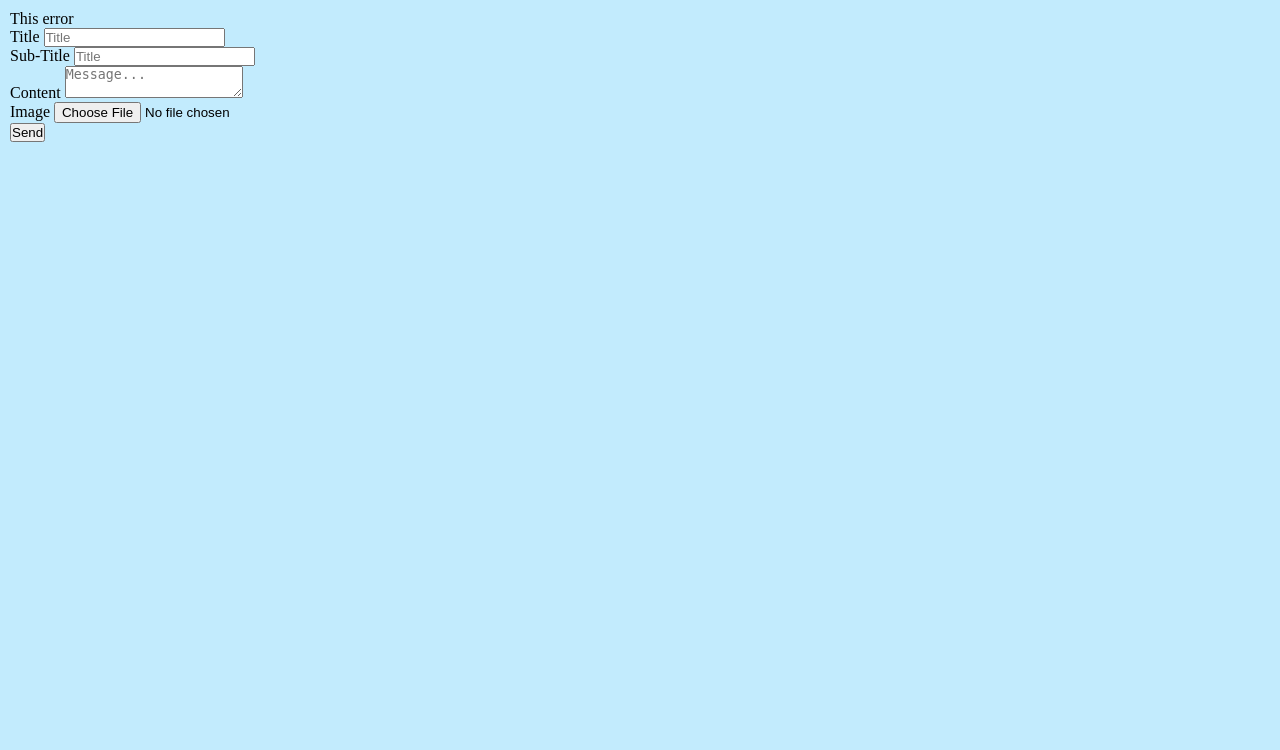
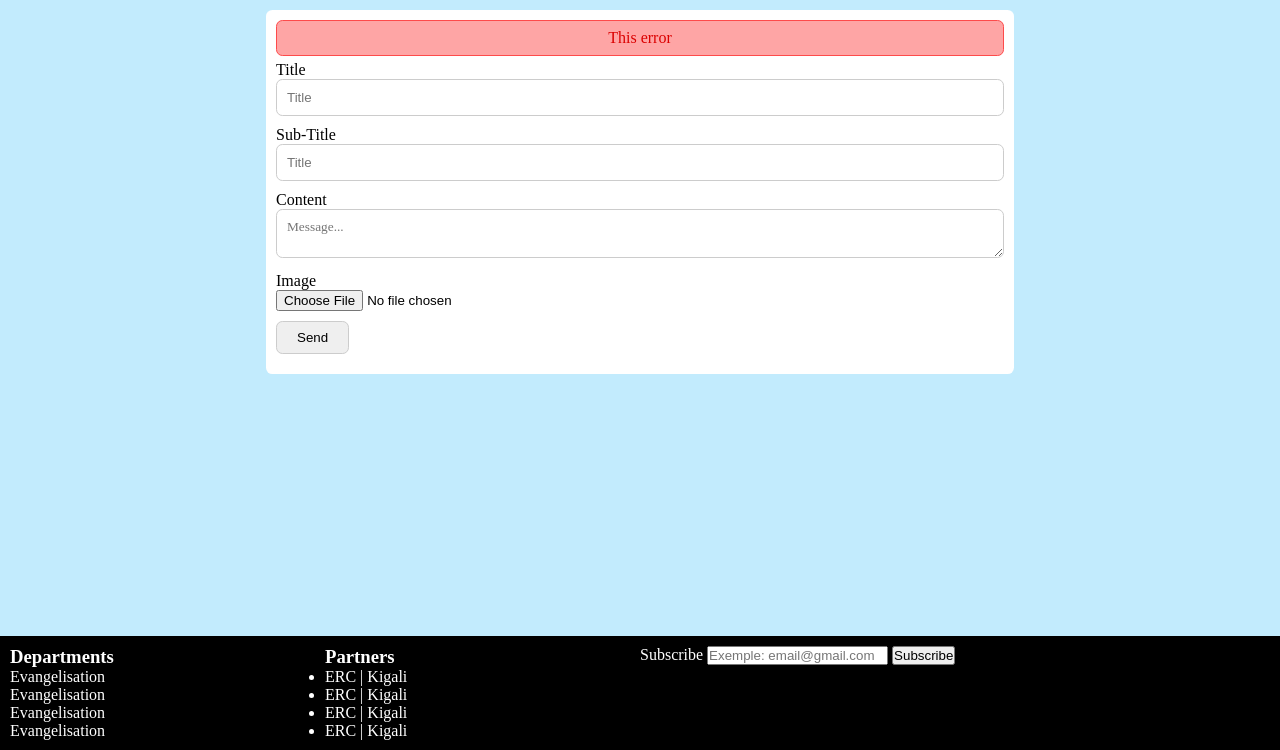
Before and after one commit to Jean-pierre14/erc_rwanda, a PHP site: page / in a window 1280 px wide. Shown: the part 50-800 px from the top of the page. Run offline with PHP 8.4, Linux system fonts and the light colour scheme.

Commit message:
Admin init part one

```diff
--- a/assets/css/style.css
+++ b/assets/css/style.css
@@ -61,6 +61,68 @@ nav .links ul li a {
 }
 
 .wrapper {
+  width: 60%;
+  margin: 0 auto;
+}
+
+.box {
+  background: var(--White);
+  border-radius: var(--Raduis);
+  padding: 10px;
+}
+.box form .error-text {
+  padding: 8px;
+  text-align: center;
+  border-radius: var(--Raduis);
+  color: var(--color--red);
+  background-color: var(--danger);
+  border: 1px solid var(--dangerStrong);
+}
+.box form .group {
+  display: block;
+  margin: 5px 0 10px 0;
+}
+.box form .group label {
+  cursor: pointer;
+  display: block;
+}
+.box form .group textarea,
+.box form .group .input {
+  width: 100%;
+  padding: 10px;
+  outline: none;
+  border: 1px solid var(--grey);
+  border-radius: var(--Raduis);
+}
+.box form .group textarea {
+  font-family: var(--fontFamily);
+  font-weight: 100;
+  line-height: 1;
+}
+.box form .group input[type=file] {
+  outline: none;
+  border: none;
+}
+.box form .group button {
+  padding: 8px 20px;
+  outline: none;
+  border: 1px solid var(--grey);
+  border-radius: var(--Raduis);
+}
+
+.footer {
+  position: absolute;
+  bottom: 0;
+  left: 0;
+  width: 100%;
+  padding: 10px;
+  color: var(--White);
+  background-color: var(--black);
+  display: grid;
+  grid-template-columns: 1fr 1fr 2fr;
+}
+
+.wrapper {
   position: relative;
   max-width: 1440px;
   padding: 10px;
--- a/assets/css/style.scss
+++ b/assets/css/style.scss
@@ -60,14 +60,10 @@ nav {
 }
 
 .wrapper {
-    position: relative;
-    max-width: 1440px;
-    padding: 10px;
-    @media (max-width: 768px) {
-        & {
-            width: 90%;
-            padding: 15px;
-            margin: 10px auto;
+    width: 60%;
+    margin: 0 auto;
+}
+
 .box {
     background: var(--White);
     border-radius: var(--Raduis);
@@ -114,6 +110,28 @@ nav {
         }
     }
 }
+
+.footer {
+    position: absolute;
+    bottom: 0;
+    left: 0;
+    width: 100%;
+    padding: 10px;
+    color: var(--White);
+    background-color: var(--black);
+    display: grid;
+    grid-template-columns: 1fr 1fr 2fr;
+}
+
+.wrapper {
+    position: relative;
+    max-width: 1440px;
+    padding: 10px;
+    @media (max-width: 768px) {
+        & {
+            width: 90%;
+            padding: 15px;
+            margin: 10px auto;
         }
     }
 }
--- a/index.html
+++ b/index.html
@@ -50,6 +50,35 @@
             </form>
         </div>
     </div>
+    <div class="footer">
+        <div>
+            <h3>Departments</h3>
+            <ul>
+                <li>Evangelisation</li>
+                <li>Evangelisation</li>
+                <li>Evangelisation</li>
+                <li>Evangelisation</li>
+            </ul>
+        </div>
+        <div>
+            <h3>Partners</h3>
+            <ul>
+                <li>ERC | Kigali</li>
+                <li>ERC | Kigali</li>
+                <li>ERC | Kigali</li>
+                <li>ERC | Kigali</li>
+            </ul>
+        </div>
+        <div>
+            <form class="abonnement" action="#">
+                <div class="group">
+                    <label for="email">Subscribe</label>
+                    <input type="email" name="email" id="email" placeholder="Exemple: email@gmail.com" class="input">
+                    <button type="button">Subscribe</button>
+                </div>
+            </form>
+        </div>
+    </div>
 </body>
 
 </html>
```
Also changed, not shown: other parts of assets/css/style.css (+0 -44 lines), assets/css/style.min.css (+1 -1 lines), 1 other file. Lines whose indentation alone changed are shown as unchanged.
